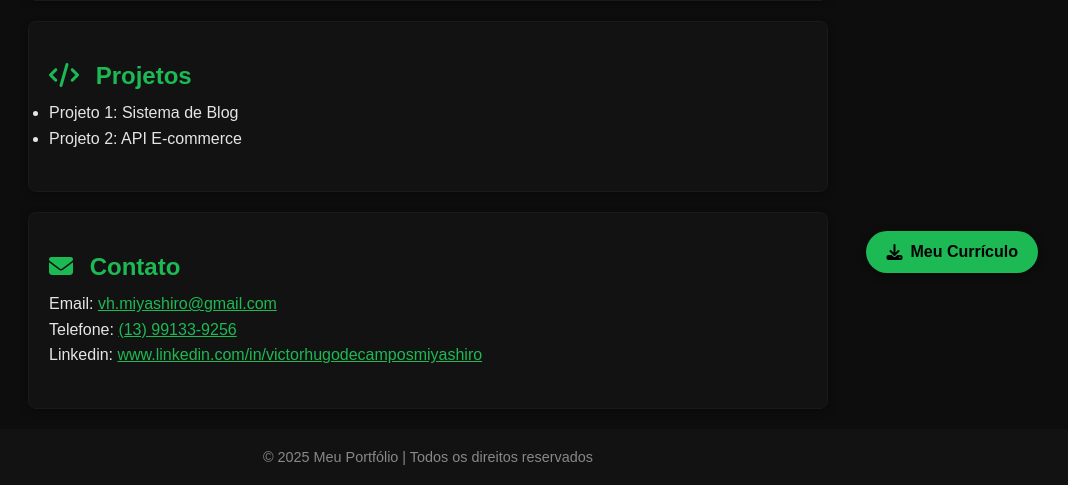
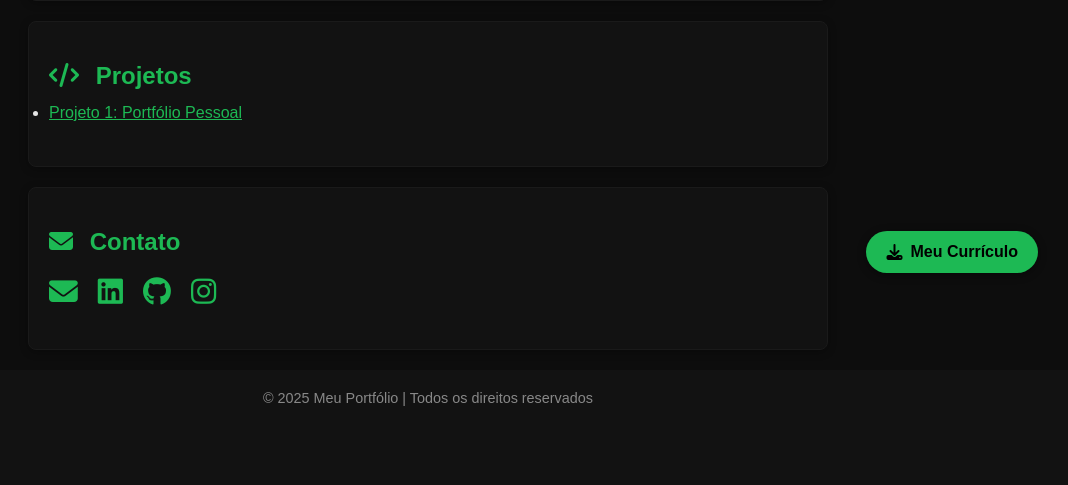
Before and after one commit to VictorMiyashiro1/Minha-Pagina, a Django app: page / in a window 1280 px wide. Shown: the part 497-982 px from the top of the page, without its empty margins (212-1280 px from the left). After the commit the page ends 903 px from the top, so only its background shows below. Run offline with Django 5.2, Linux system fonts and the light colour scheme.

Commit message:
mudança nos icones de contato

```diff
--- a/portfolio/Templates/portfolio/css.html
+++ b/portfolio/Templates/portfolio/css.html
@@ -358,6 +358,25 @@ body.light-mode footer {
     color: #444;
 }
 
+
+.social-icons {
+    display: flex;
+    gap: 20px;
+    margin-top: 20px;
+}
+
+.social-icons a {
+    color: #1DB954;
+    font-size: 1.8rem;
+    transition: transform 0.3s, color 0.3s;
+}
+
+.social-icons a:hover {
+    color: #17a74a;
+    transform: scale(1.2);
+}
+
+
     </style>
 
     <script>
--- a/portfolio/Templates/portfolio/home.html
+++ b/portfolio/Templates/portfolio/home.html
@@ -21,8 +21,10 @@
     <section id="projetos" class="reveal">
         <h2><i class="fas fa-code"></i> Projetos</h2>
         <ul>
-            <li>Projeto 1: Sistema de Blog</li>
-            <li>Projeto 2: API E-commerce</li>
+            <li>
+                <a href="https://github.com/seu-usuario/seu-repositorio" target="_blank" style="color: #1DB954; text-decoration: underline;">
+                    Projeto 1: Portfólio Pessoal
+                </a>
         </ul>
     </section>
 
@@ -31,11 +33,14 @@
     </a>
 
 
-
     <section id="contato" class="reveal">
         <h2><i class="fas fa-envelope"></i> Contato</h2>
-        <p>Email: <a href="mailto:vh.miyashiro@gmail.com" style="color: #1DB954; text-decoration: underline;">vh.miyashiro@gmail.com</a></p>
-        <p>Telefone: <a href="tel:+5513991339256" style="color: #1DB954; text-decoration: underline;">(13) 99133-9256</a></p>
-        <p>Linkedin: <a href="www.linkedin.com/in/victorhugodecamposmiyashiro" style="color: #1DB954; text-decoration: underline;">www.linkedin.com/in/victorhugodecamposmiyashiro</a></p>
+        <div class="social-icons">
+            <a href="mailto:vh.miyashiro@gmail.com" target="_blank" title="Email"><i class="fas fa-envelope"></i></a>
+            <a href="https://www.linkedin.com/in/victorhugodecamposmiyashiro" target="_blank" title="LinkedIn"><i class="fab fa-linkedin"></i></a>
+            <a href="https://github.com/VictorMiyashiro1" target="_blank" title="GitHub"><i class="fab fa-github"></i></a>
+            <a href="https://www.instagram.com/eovh_?igsh=N3RwYjZrejE2ejJx&utm_source=qr" target="_blank" title="Instagram"><i class="fab fa-instagram"></i></a>
+        </div>
     </section>
+
 {% endblock %}
```
